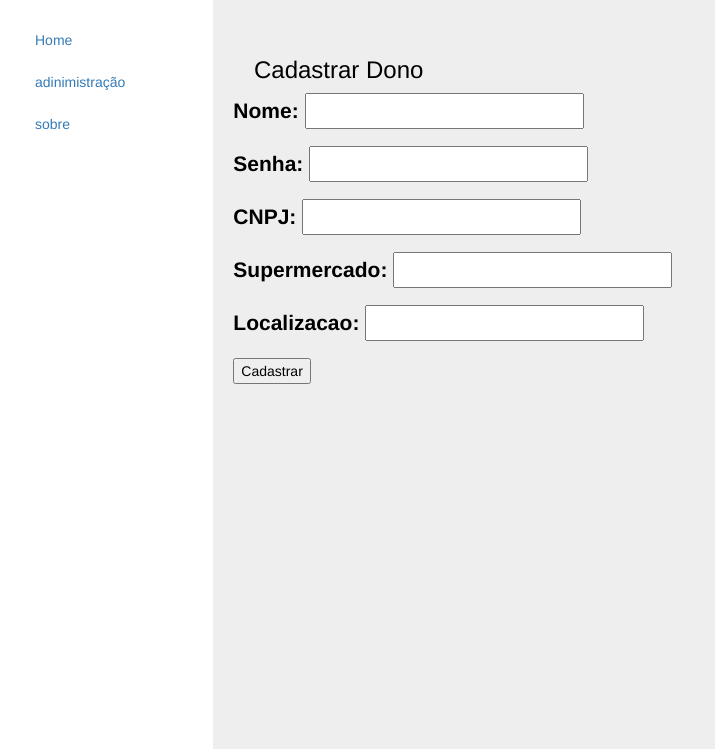
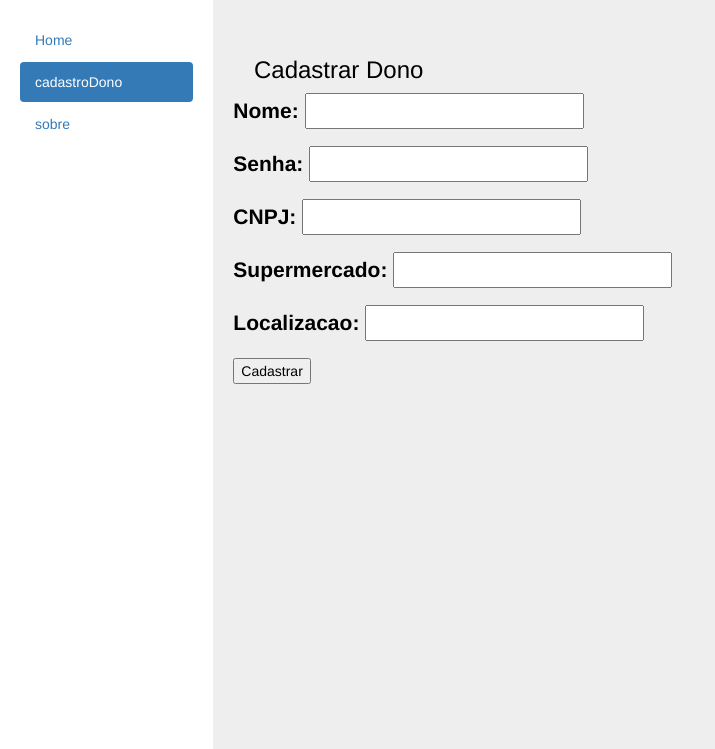
Before and after one commit to VitorRamos/Supereconomic, a Django app: page /cadastroDono/ in a window 1280 px wide. Shown: the part 51-800 px from the top of the page, without its empty margins (0-715 px from the left). Run offline with Django 3.2, Linux system fonts and the light colour scheme; the visitor is signed in with stand-in values (Sample User, id 1); parts of the project's set-up code (start-up, migrations or seed data) failed here and were passed over; some libraries are stand-ins or nearby versions.

Commit message:
adicionado link para cadastroDono

```diff
--- a/templates/header.html
+++ b/templates/header.html
@@ -73,10 +73,9 @@
                 <li class="{% if '/produtos/' == request.path %}active{% endif %}"><a href='/produtos'>produtos</a> </li>
             {% endif %}
             {% if user.is_superuser %}
-                <li class="{% if '/admin/' == request.path %}active{% endif %}"><a href='/admin'>adinimistração</a> </li>
+                <li class="{% if '/cadastroDono/' == request.path %}active{% endif %}"><a href='/cadastroDono'>cadastroDono</a> </li>
             {% endif %}
             <li class="{% if '/sobre/' == request.path %}active{% endif %}"><a href='/sobre'>sobre</a> </li>
-
         </ul>
     </div>
     <div class="col-xs-10 col-sm-10 col-md-10 col-lg-10 col-lg-offset-2 col-xs-offset-2 col-sm-offset-2 col-md-offset-2">
```
